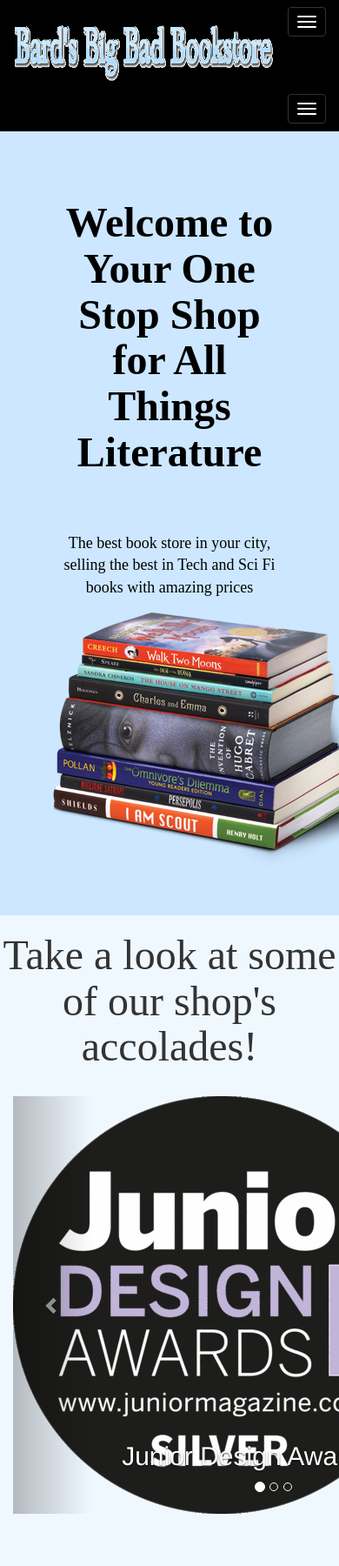
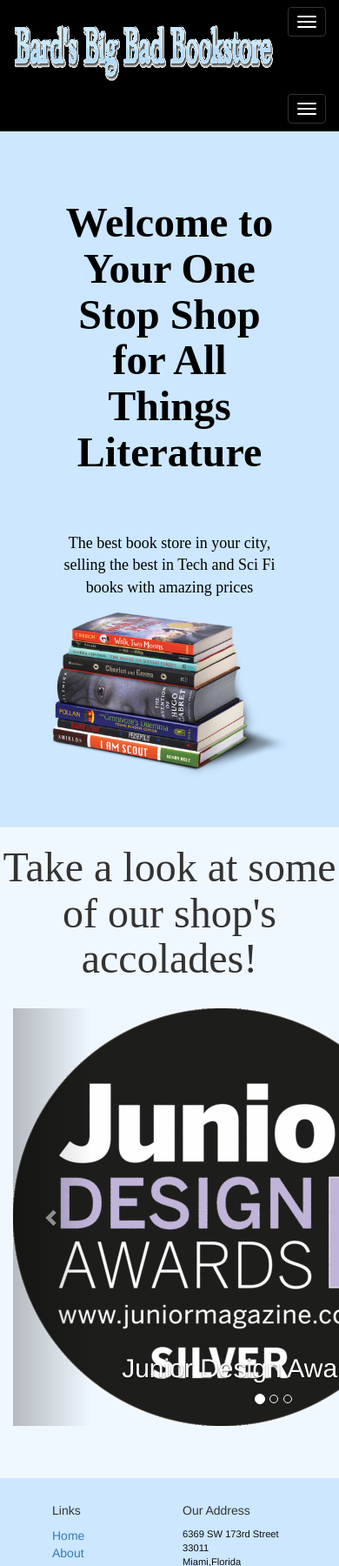
Before and after one commit to EricRado/software-eng-project, a Django app: page / in a window 390 px wide; the page is wider, and only the part inside the window is pictured. Shown: the top 1800 px of that part at 87% size. Run offline with Django 3.2, Linux system fonts and the light colour scheme; some libraries are stand-ins or nearby versions.

Commit message:
Add img responsive to images
all book from book detail html are now the same size when displayed

```diff
--- a/bookstore/products/templates/products/bookDetail.html
+++ b/bookstore/products/templates/products/bookDetail.html
@@ -18,7 +18,8 @@
     <div class="row">
         <div class="col-xs-6 col-sm-3 col-sm-push-1">
             <a href="#" id="pop">
-                <img id="imageResource" src="{% static  book.cover_file_name  %}" class="img-responsive" height="300" width="300" style="cursor:zoom-in;">
+                <img id="imageResource" src="{% static  book.cover_file_name  %}" class="img-responsive"
+                     style="cursor:zoom-in; height:320px; width:auto;">
             </a>
         </div>
         <div class="col-xs-3 col-sm-3 col-sm-push-2" style="border-right:1px solid black; height:310px;">
--- a/bookstore/products/templates/products/bookSearchResult.html
+++ b/bookstore/products/templates/products/bookSearchResult.html
@@ -7,5 +7,5 @@ Search for "{{ search_request }}"
 {% endblock %}
 
 {% block empty_img %}
-    <img src="{% static 'img/noResultsFound.png' %}">
+    <img class="img-responsive" src="{% static 'img/noResultsFound.png' %}" style="margin: 0 auto; padding-top:60px;">
 {% endblock %}
--- a/bookstore/templates/index.html
+++ b/bookstore/templates/index.html
@@ -22,7 +22,7 @@
                     amazing prices</center></font></p>
                 </div>
                 <div class="col-xs-12 col-sm-4">
-                    <img src="{% static 'img/stackbook.png' %}">
+                    <img class="img-responsive" src="{% static 'img/stackbook.png' %}">
                 </div>
             </div>
         </div>
@@ -41,19 +41,19 @@
 
             <div class="carousel-inner">
                 <div class="item active pic">
-                    <img src="{% static 'img/design.png' %}" alt="image">
+                    <img class="img-responsive" src="{% static 'img/design.png' %}" alt="image">
                     <div class="carousel-caption">
                         <h2>Junior Design Award 2016</h2>
                     </div>
                 </div>
                 <div class="item pic">
-                    <img src="{% static 'img/best2016.png' %}" alt="image">
+                    <img class="img-responsive" src="{% static 'img/best2016.png' %}" alt="image">
                     <div class="carousel-caption">
                         <h2>The Best of 2016 Award</h2>
                     </div>
                 </div>
                 <div class="item pic">
-                    <img src="{% static 'img/investor.png' %}" alt="image">
+                    <img class="img-responsive" src="{% static 'img/investor.png' %}" alt="image">
                     <div class="carousel-caption">
                         <h2>The Investors in People Award 2016</h2>
                     </div>
--- a/bookstore/templates/layout.html
+++ b/bookstore/templates/layout.html
@@ -33,7 +33,8 @@
                     <span class="icon-bar"></span>
                     <span class="icon-bar"></span>
                 </button>
-                <a class="navbar-brand" href="#"><img id="imageResource" src="{% static 'img/homelogo.png' %}" class="result" height="80" width="300"></a>
+                <a class="navbar-brand" href="#"><img id="imageResource" src="{% static 'img/homelogo.png' %}"
+                                                      class="result" height="80" width="300"></a>
             </div>
 
             <div class="navbar-collapse collapse" id="navbarTop">
```
Also changed, not shown: 1 other file.
